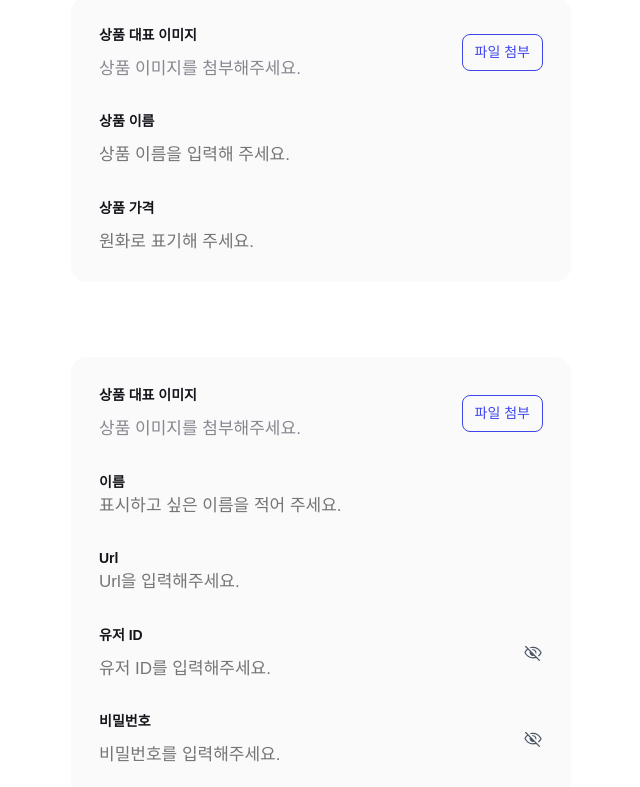
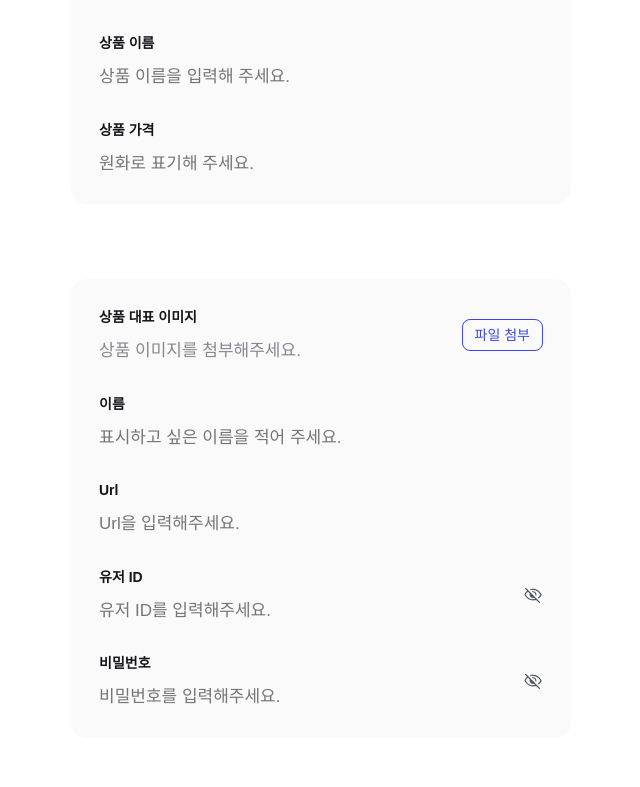
Before and after one commit to Lim-JaeEun/FE16_Basic_Project_Linkshop, a React (Vite) app: page /link/1/edit in a window 1280 px wide. Shown: the part 533-1320 px from the top of the page, without its empty margins (319-959 px from the left). Built offline with nearby package versions, Linux system fonts and the light colour scheme; a web font is replaced by a local one.

Commit message:
feat: Field 컴포넌트 분리 및 재사용성 개선

```diff
--- /dev/null
+++ b/src/components/Field.jsx
@@ -0,0 +1,33 @@
+import styled from 'styled-components';
+import { applyFontStyles } from '../styles/mixins';
+import { FontTypes, ColorTypes } from '../styles/theme';
+
+const FormGroup = styled.div`
+  display: flex;
+  flex-direction: column;
+  gap: 10px;
+`;
+
+const StLabel = styled.label`
+  ${applyFontStyles(FontTypes.SEMIBOLD14, ColorTypes.SECONDARY_BLACK)}
+`;
+
+const StInput = styled.input`
+  ${applyFontStyles(FontTypes.REGULAR17, ColorTypes.SECONDARY_GRAY_300)}
+`;
+
+const Field = ({ type, inputId, label, placeholder }) => {
+  return (
+    <FormGroup>
+      <StLabel htmlFor={inputId}>{label}</StLabel>
+      <StInput
+        type={type}
+        id={inputId}
+        name={inputId}
+        placeholder={placeholder}
+      />
+    </FormGroup>
+  );
+};
+
+export default Field;
--- a/src/components/FileInput.jsx
+++ b/src/components/FileField.jsx
@@ -1,11 +1,13 @@
 import styled from 'styled-components';
 import theme, { ColorTypes } from '../styles/theme';
 
-const Wrapper = styled.div``;
+// 실제 파일 업로드 input (숨김)
+const StInput = styled.input.attrs({ type: 'file' })`
+  display: none;
+`;
 
-const Button = styled.button`
+const StLabel = styled.label`
   border: 1px solid ${theme.colors[ColorTypes.PRIMARY]};
-  background-color: transparent;
   border-radius: 8px;
   padding: 7px 12px;
 
@@ -13,14 +15,16 @@ const Button = styled.button`
   font-size: 14px;
   font-weight: 500;
   color: ${theme.colors[ColorTypes.PRIMARY]};
+  cursor: pointer;
 `;
 
-const FileInput = () => {
+const FileField = () => {
   return (
-    <Wrapper>
-      <Button>파일 첨부</Button>
-    </Wrapper>
+    <div>
+      <StLabel htmlFor='upload'>파일 첨부</StLabel>
+      <StInput id='upload' />
+    </div>
   );
 };
 
-export default FileInput;
+export default FileField;
--- a/src/components/UpdateItemCard.jsx
+++ b/src/components/UpdateItemCard.jsx
@@ -1,7 +1,8 @@
 import styled from 'styled-components';
 import { applyFontStyles } from '../styles/mixins';
 import theme, { FontTypes, ColorTypes } from '../styles/theme';
-import FileInput from './FileInput';
+import FileField from './FileField';
+import Field from './Field';
 
 const Container = styled.div`
   display: flex;
@@ -24,12 +25,6 @@ const Wrapper = styled.div`
   gap: 10px;
 `;
 
-const FormGroup = styled.div`
-  display: flex;
-  flex-direction: column;
-  gap: 10px;
-`;
-
 const ProductImg = styled.div`
   ${applyFontStyles(FontTypes.SEMIBOLD14, ColorTypes.SECONDARY_BLACK)}
 `;
@@ -38,15 +33,7 @@ const Description = styled.div`
   ${applyFontStyles(FontTypes.REGULAR17, ColorTypes.SECONDARY_GRAY_300)}
 `;
 
-const StLabel = styled.label`
-  ${applyFontStyles(FontTypes.SEMIBOLD14, ColorTypes.SECONDARY_BLACK)}
-`;
-
-const StInput = styled.input`
-  ${applyFontStyles(FontTypes.REGULAR17, ColorTypes.SECONDARY_GRAY_300)}
-`;
-
-const UpdateItemCard = () => {
+const UpdateItemCard = ({ idKey }) => {
   return (
     <Container>
       <ImageGroup>
@@ -54,18 +41,21 @@ const UpdateItemCard = () => {
           <ProductImg>상품 대표 이미지</ProductImg>
           <Description>상품 이미지를 첨부해주세요.</Description>
         </Wrapper>
-        <FileInput />
+        <FileField />
       </ImageGroup>
 
-      <FormGroup>
-        <StLabel htmlFor='productName'>상품 이름</StLabel>
-        <StInput id='productName' placeholder='상품 이름을 입력해 주세요.' />
-      </FormGroup>
-
-      <FormGroup>
-        <StLabel htmlFor='productPrice'>상품 가격</StLabel>
-        <StInput id='productPrice' placeholder='원화로 표기해 주세요.' />
-      </FormGroup>
+      <Field
+        type='text'
+        inputId={`productName${idKey}`}
+        label='상품 이름'
+        placeholder='상품 이름을 입력해 주세요.'
+      />
+      <Field
+        type='number'
+        inputId={`productPrice${idKey}`}
+        label='상품 가격'
+        placeholder='원화로 표기해 주세요.'
+      />
     </Container>
   );
 };
--- a/src/components/UpdateProduct.jsx
+++ b/src/components/UpdateProduct.jsx
@@ -11,7 +11,7 @@ const Container = styled.div`
   max-width: 500px;
 `;
 
-const AddProduct = styled.button`
+const AddItemCard = styled.button`
   text-align: right;
   top: 16px;
   right: 16px;
@@ -22,7 +22,7 @@ const AddProduct = styled.button`
 const UpdateProduct = () => {
   return (
     <Container>
-      <AddProduct>추가</AddProduct>
+      <AddItemCard>추가</AddItemCard>
       <UpdateItemCard />
       <UpdateItemCard />
     </Container>
--- a/src/components/UpdateShop.jsx
+++ b/src/components/UpdateShop.jsx
@@ -1,9 +1,10 @@
 import styled from 'styled-components';
 import { applyFontStyles } from '../styles/mixins';
 import theme, { FontTypes, ColorTypes } from '../styles/theme';
-import FileInput from './FileInput';
+import FileField from './FileField';
 import closeEyeIcon from '../assets/icon/btn_visibility_off.svg';
 import openEyeIcon from '../assets/icon/btn_visibility_on.svg';
+import Field from './Field';
 
 const DEFAULT_EYE_SIZE = '20px';
 
@@ -30,11 +31,6 @@ const Wrapper = styled.div`
   gap: 10px;
 `;
 
-const FormGroup = styled.div`
-  display: flex;
-  flex-direction: column;
-`;
-
 const ShopImg = styled.div`
   ${applyFontStyles(FontTypes.SEMIBOLD14, ColorTypes.SECONDARY_BLACK)}
 `;
@@ -55,7 +51,7 @@ const CloseEyeIcon = styled.img`
   aspect-ratio: 1/1;
 `;
 
-const UpdateShop = () => {
+const UpdateShop = ({ idKey }) => {
   return (
     <Container>
       <ImageGroup>
@@ -63,24 +59,30 @@ const UpdateShop = () => {
           <ShopImg>상품 대표 이미지</ShopImg>
           <Description>상품 이미지를 첨부해주세요.</Description>
         </Wrapper>
-        <FileInput />
+        <FileField />
       </ImageGroup>
 
-      <FormGroup>
-        <StLabel htmlFor='name'>이름</StLabel>
-        <StInput id='name' placeholder='표시하고 싶은 이름을 적어 주세요.' />
-      </FormGroup>
+      <Field
+        type='text'
+        inputId={`name${idKey}`}
+        label='이름'
+        placeholder='표시하고 싶은 이름을 적어 주세요.'
+      />
 
-      <FormGroup>
-        <StLabel htmlFor='url'>Url</StLabel>
-        <StInput id='url' placeholder='Url을 입력해주세요.' />
-      </FormGroup>
+      <Field
+        type='url'
+        inputId={`url${idKey}`}
+        label='Url'
+        placeholder='Url을 입력해주세요.'
+      />
 
       <ImageGroup>
-        <Wrapper>
-          <StLabel htmlFor='userId'>유저 ID</StLabel>
-          <StInput id='userId' placeholder='유저 ID를 입력해주세요.' />
-        </Wrapper>
+        <Field
+          type='text'
+          inputId={`userId${idKey}`}
+          label='유저 ID'
+          placeholder='유저 ID를 입력해주세요.'
+        />
         <CloseEyeIcon
           src={closeEyeIcon}
           alt='유저ID 가리기 아이콘'
@@ -89,10 +91,12 @@ const UpdateShop = () => {
       </ImageGroup>
 
       <ImageGroup>
-        <Wrapper>
-          <StLabel htmlFor='password'>비밀번호</StLabel>
-          <StInput id='password' placeholder='비밀번호를 입력해주세요.' />
-        </Wrapper>
+        <Field
+          type='password'
+          inputId={`password${idKey}`}
+          label='비밀번호'
+          placeholder='비밀번호를 입력해주세요.'
+        />
         <CloseEyeIcon
           src={closeEyeIcon}
           alt='비밀번호 가리기 아이콘'
--- a/src/pages/UpdateShopPage.jsx
+++ b/src/pages/UpdateShopPage.jsx
@@ -1,11 +1,9 @@
 import React from 'react';
 import styled from 'styled-components';
 import { useNavigate, useParams } from 'react-router-dom';
-import Header from '../layouts/Header';
 import UpdateProduct from '../components/UpdateProduct';
 import UpdateShop from '../components/UpdateShop';
 import BaseButton from '../components/PrimaryButton';
-import theme, { ColorTypes } from '../styles/theme';
 
 const BtnWrapper = styled.div`
   max-width: 500px;
@@ -33,7 +31,6 @@ const UpdateShopPage = ({ onSuccess }) => {
 
   return (
     <div>
-      <Header />
       <UpdateProduct />
       <UpdateShop />
       <BtnWrapper>
```
